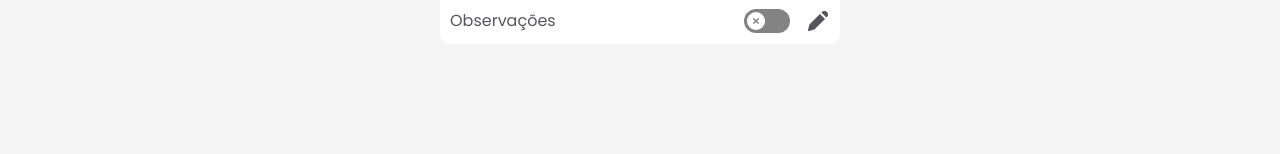
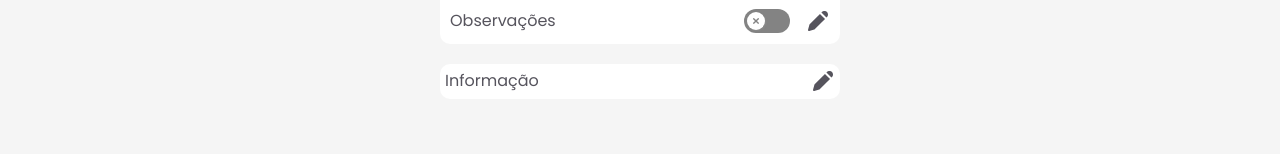
Before and after one commit to Cristy17001/OPT-Expedition-Board, a Next.js app: page /definicoes in a window 1280 px wide. Both pictures are taken after a click on the button 555 px from the left and 124 px from the top of the page. Shown: the part 413-567 px from the top of the page. Built offline with nearby package versions, Linux system fonts and the light colour scheme.

Commit message:
Informação button finished

```diff
--- a/src/app/definicoes/page.tsx
+++ b/src/app/definicoes/page.tsx
@@ -149,6 +149,57 @@ const AppearanceSettingsManager: React.FC<{colors: string[],  userPrefs: UserPre
         </div>
     );
 };
+
+const InfoBox: React.FC = () => {
+    const [isEditing, setIsEditing] = useState(false);
+    const [editedText, setEditedText] = useState("");
+    const [originalText, setOriginalText] = useState("Informação");
+
+    const handleEditClick = () => {
+        setIsEditing(true);
+        setEditedText("");
+    };
+
+    const handleInputChange = (e: React.ChangeEvent<HTMLInputElement>) => {
+        setEditedText(e.target.value);
+    };
+
+    const handleInputBlur = () => {
+        setIsEditing(false);
+    };
+
+    const handleSaveClick = () => {
+        setOriginalText(editedText || originalText);
+        setIsEditing(false);
+    };
+
+    return (
+        <div className={styles['info-box-container']}>
+            <div>
+                {isEditing ? (
+                    <input
+                        type="text"
+                        value={editedText}
+                        onChange={handleInputChange}
+                        onBlur={handleInputBlur}
+                        placeholder="Escreva aqui"
+                    />
+                ) : (
+                    <>
+                        <p>{originalText}</p>
+                        <button onClick={handleEditClick}><Pencil/></button>
+                    </>
+                )}
+                {isEditing && (
+                    <button onClick={handleSaveClick}><CheckMark/> </button>
+                )}
+            </div>
+        </div>
+    );
+};
+
+
+
 
 const TableContent: React.FC = () => {
 
@@ -339,6 +390,7 @@ const SettingsPage: React.FC = () => {
                     <>
                         <PageSelector title="Tabelas" buttonFunc={pageSwitch}/>
                         <TableContent />
+                        <InfoBox />
                     </>
                 )}
                 <button className={styles.save_btn} type="submit">Guardar</button>
--- a/src/app/definicoes/settings.module.css
+++ b/src/app/definicoes/settings.module.css
@@ -226,3 +226,37 @@
   -ms-border-radius: 5px;
   -o-border-radius: 5px;
 }
+
+.input-field::placeholder {
+  color: var(--color-secundary-text);
+}
+
+.info-box-container button {
+  height: 25px;
+}
+
+.info-box-container > div {
+  display: flex;
+  align-items: center;
+  justify-content: flex-end;
+  gap: 5px;
+}
+
+
+.info-box-container {
+  width: 30%;
+  min-width: 400px;
+  margin-inline: auto;
+  background-color: var(--color-secundary-background);
+  padding: 5px;
+  border-radius: 10px;
+  -webkit-border-radius: 10px;
+  -moz-border-radius: 10px;
+  -ms-border-radius: 10px;
+  -o-border-radius: 10px;
+  margin-top: 20px;
+}
+
+.info-box-container button {
+  margin-left: auto;
+}
```
